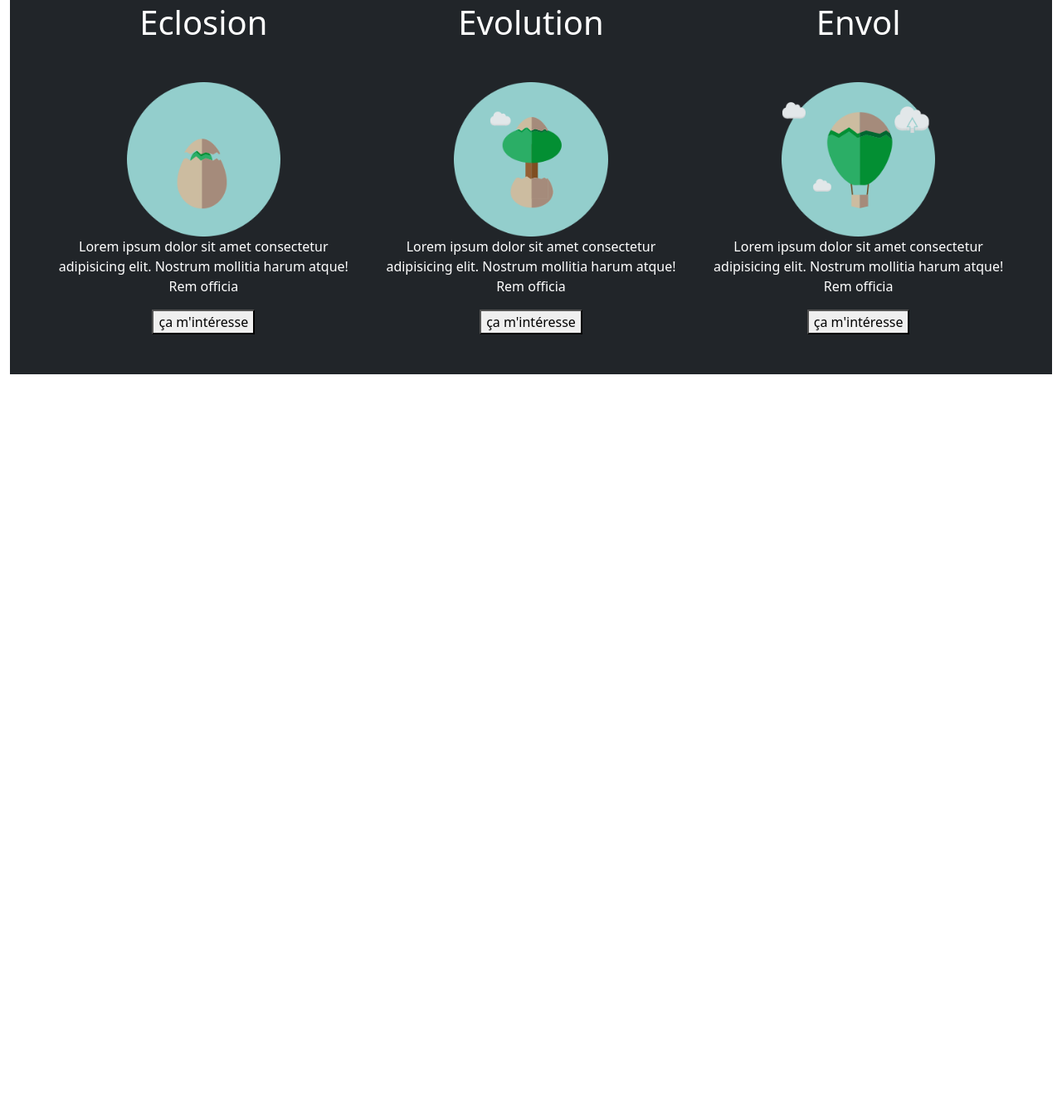
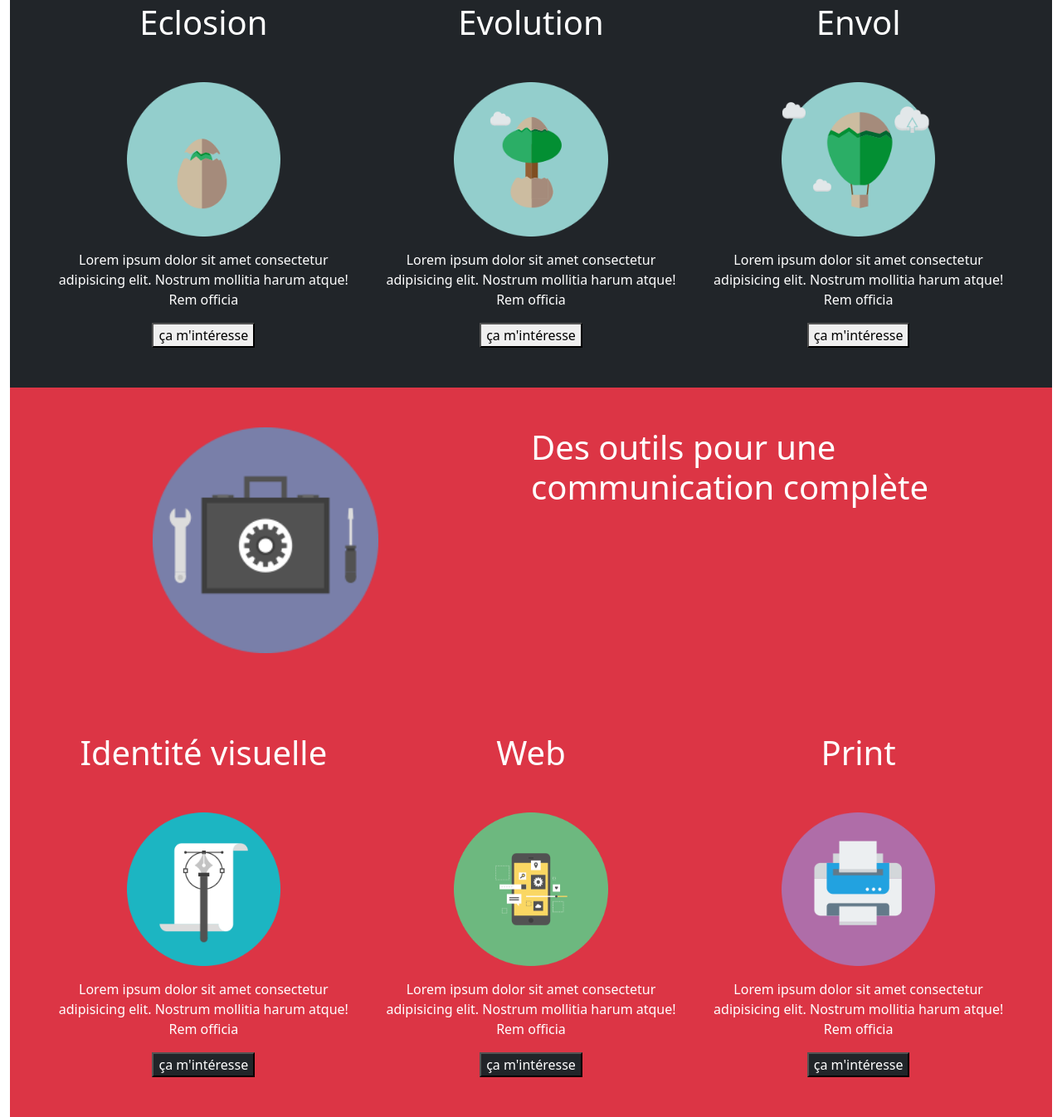
Before and after one commit to Jonathan-HL/Youcommunik-bootstrap, a website: page index.html in a window 1280 px wide. Shown: the part 1412-2758 px from the top of the page at 83% size. Before the commit the page ends 1863 px from the top, so only its background shows below. Drawn offline with nearby package versions, Linux system fonts and the light colour scheme.

Commit message:
Fin Section 3

```diff
--- a/index.html
+++ b/index.html
@@ -74,33 +74,67 @@
               <h1>A chaque étape son pack <br> <span>naître, grandir et propérer</span></h1>
           </div>
       </div>
-
       <div class="row text-center text-white p-5">
         <div class="col-4">
             <h1 class="mb-5">Eclosion</h1>
             <img src="./public/img/icon-eclosion.png" class="w-50" alt="Eclosion">
-            <p>Lorem ipsum dolor sit amet consectetur adipisicing elit. Nostrum mollitia harum atque!
+            <p class="mt-3">Lorem ipsum dolor sit amet consectetur adipisicing elit. Nostrum mollitia harum atque!
                 Rem officia </p>
             <button>ça m'intéresse</button>
         </div>
         <div class="col-4">
             <h1 class="mb-5">Evolution</h1>
             <img src="./public/img/icon-evolution.png" class="w-50" alt="Evolution">
-            <p>Lorem ipsum dolor sit amet consectetur adipisicing elit. Nostrum mollitia harum atque!
+            <p class="mt-3">Lorem ipsum dolor sit amet consectetur adipisicing elit. Nostrum mollitia harum atque!
                 Rem officia </p>
             <button>ça m'intéresse</button>
         </div>
         <div class="col-4">
             <h1 class="mb-5">Envol</h1>
             <img src="./public/img/icon-envole.png" class="w-50" alt="Envol">
-            <p>Lorem ipsum dolor sit amet consectetur adipisicing elit. Nostrum mollitia harum atque!
+            <p class="mt-3">Lorem ipsum dolor sit amet consectetur adipisicing elit. Nostrum mollitia harum atque!
                 Rem officia
             </p>
             <button>ça m'intéresse</button>
         </div>
     </div>
     </section>
-
+    <!-- Fin Section 2 -->
+    <!-- Debut Section 3 -->
+    <section class="bg-danger">
+      <div class="row">
+        <div class="col-6 p-5 text-center">
+            <img src="./public/img/outils.png" class="w-50" alt="packages">
+        </div>
+        <div class="col-6 text-start text-white py-5 px-0">
+            <h1>Des outils pour une <br> communication complète</h1>
+        </div>
+    </div>
+    <div class="row text-center text-white p-5">
+      <div class="col-4">
+          <h1 class="mb-5">Identité visuelle</h1>
+          <img src="./public/img/identite-graphique.png" class="w-50" alt="Eclosion">
+          <p class="mt-3">Lorem ipsum dolor sit amet consectetur adipisicing elit. Nostrum mollitia harum atque!
+              Rem officia </p>
+          <button class="bg-dark text-white">ça m'intéresse</button>
+      </div>
+      <div class="col-4">
+          <h1 class="mb-5">Web</h1>
+          <img src="./public/img/reseaux-sociaux.png" class="w-50" alt="Evolution">
+          <p class="mt-3">Lorem ipsum dolor sit amet consectetur adipisicing elit. Nostrum mollitia harum atque!
+              Rem officia </p>
+          <button class="bg-dark text-white">ça m'intéresse</button>
+      </div>
+      <div class="col-4">
+          <h1 class="mb-5">Print</h1>
+          <img src="./public/img/print.png" class="w-50" alt="Envol">
+          <p class="mt-3">Lorem ipsum dolor sit amet consectetur adipisicing elit. Nostrum mollitia harum atque!
+              Rem officia
+          </p>
+          <button class="bg-dark text-white">ça m'intéresse</button>
+      </div>
+  </div>
+  <!-- Fin Section 3 -->
     <script src="./node_modules/bootstrap/dist/js/bootstrap.js"></script>
     <script src="./node_modules/@popperjs/core/dist/umd/popper.js"></script>
 </body>
```
